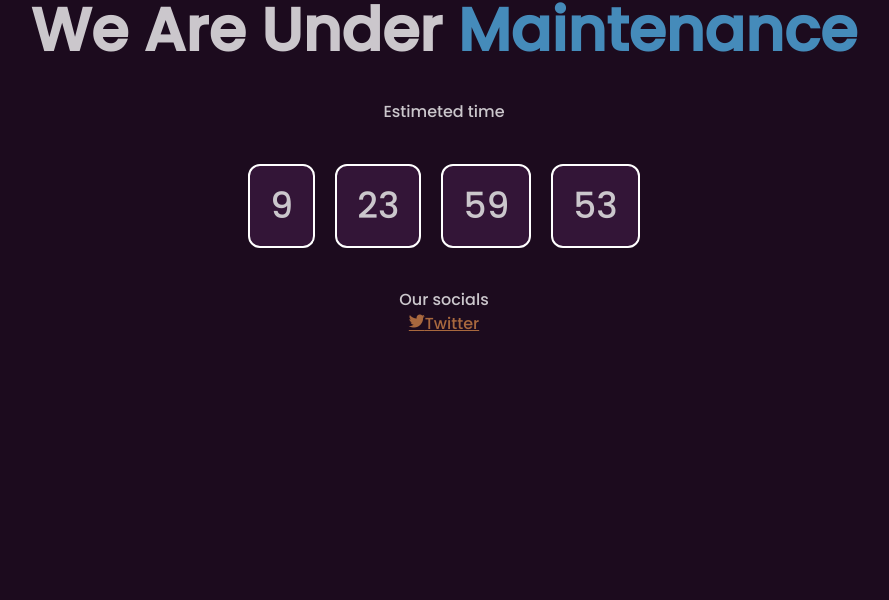
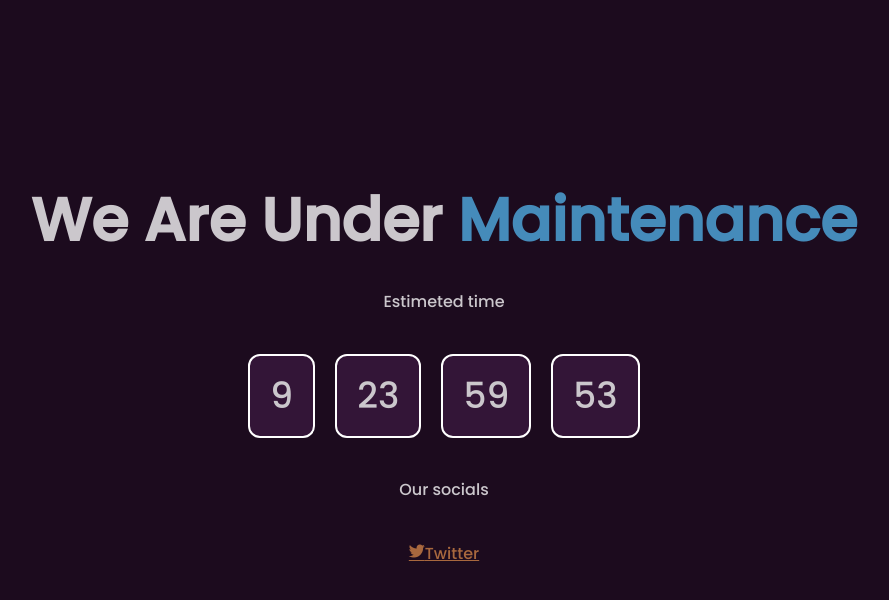
Before and after one commit to f-irac-odes/Web, a SvelteKit app: page / in a window 1280 px wide. Shown: the top 600 px of the page, without its empty margins (196-1085 px from the left). Built offline with nearby package versions, Linux system fonts and the light colour scheme; a small style sheet from the web is missing.

Commit message:
code added

```diff
--- a/src/lib/components/Maintenence.svelte
+++ b/src/lib/components/Maintenence.svelte
@@ -2,15 +2,15 @@
   import Countdown from './Countdown.svelte';
 </script>
 
-<div class="flex flex-col">
-    <div class="flex flex-col text-center justify-center gap-y-10">
-      <h1 class="text-6xl capitalize font-bold">We are under <span class="text-accent">maintenance</span></h1>
-      <p>Estimeted time</p>
-      <Countdown/>
-      <p>Our socials</p>
-    </div>
-    <a class="underline text-primary text-center mb-11" href="https://twitter.com/metawars_off"><i class="fi fi-brands-twitter"></i>Twitter</a>
+
+<div class="flex flex-col text-center justify-center gap-y-10 ">
+  <h1 class="text-6xl capitalize font-bold cssanimation bounceInTop">We are under <span class="text-accent">maintenance</span></h1>
+  <p>Estimeted time</p>
+  <Countdown/>
+  <p>Our socials</p>
+  <a class="underline text-primary text-center mb-11" href="https://twitter.com/metawars_off"><i class="fi fi-brands-twitter"></i>Twitter</a>
 </div>
+
 
 <svelte:head>
   <link href="https://cdn.jsdelivr.net/gh/yesiamrocks/cssanimation.io@1.0.3/cssanimation.min.css" rel="stylesheet">
--- a/src/routes/+page.svelte
+++ b/src/routes/+page.svelte
@@ -10,7 +10,9 @@
   <App />
 </div>
 {:else}
+<div class="flex flex-col text-center justify-center">
   <Maintenence/>
+</div>
 {/if}
 
 <style>
```
